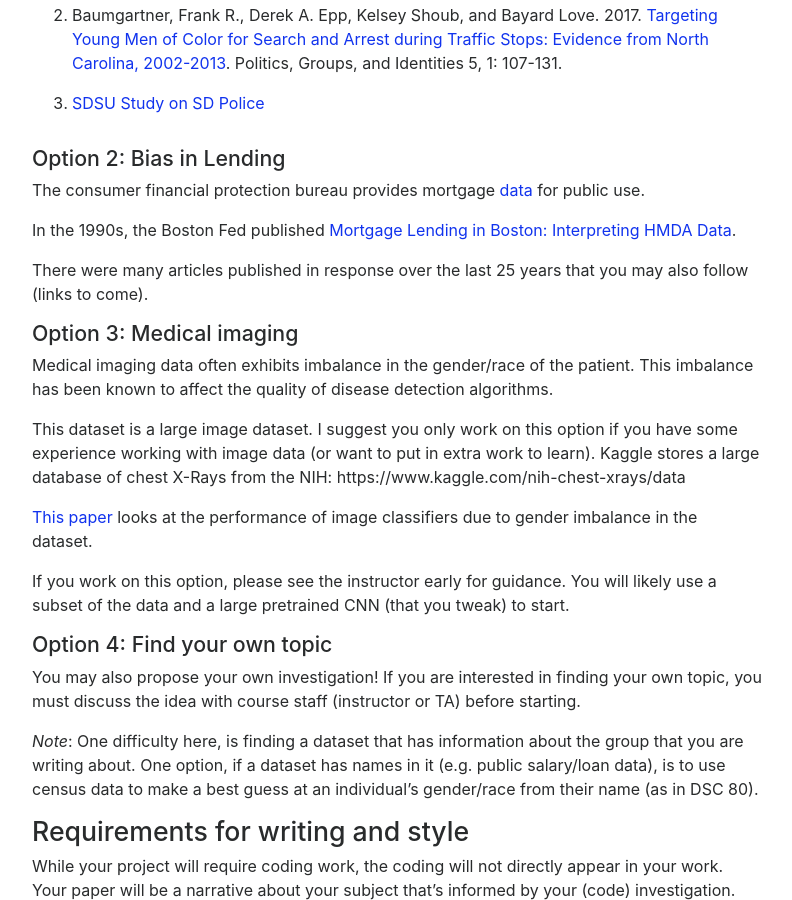
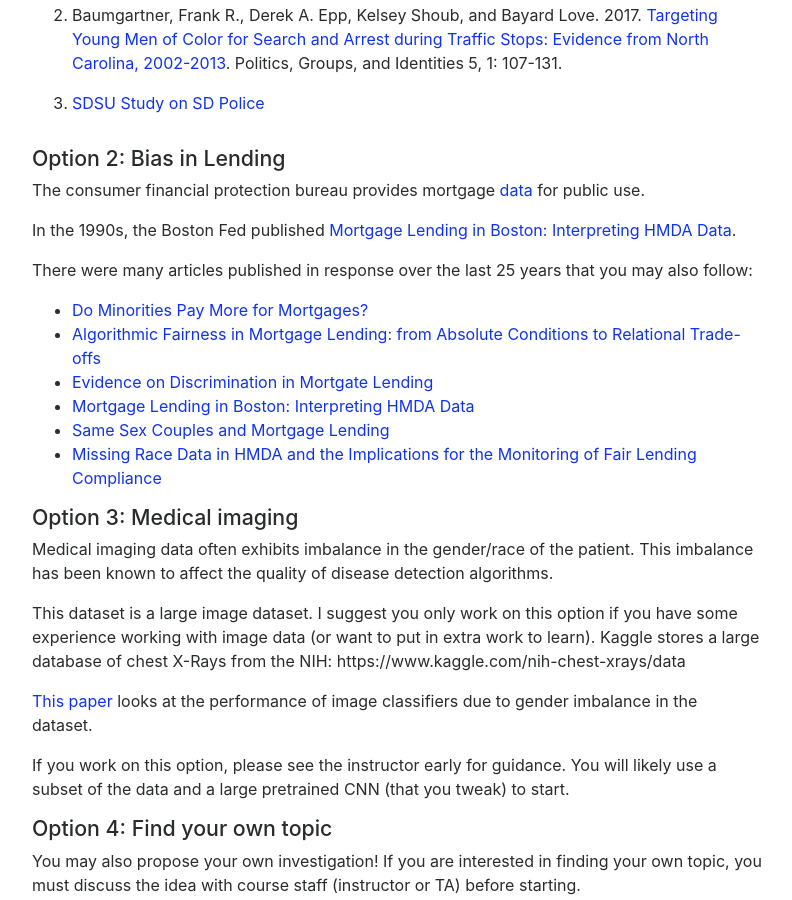
Before and after one commit to afraenkel/course-fairness-webpage, a Jekyll site: the page built from assignments/inequity-analysis.md, in a window 1280 px wide and 900 px high, scrolled down 1200 px. Shown: the whole window, without its empty margins (243-1035 px from the left). Built offline with Jekyll 4.4.1, drawn with Linux system fonts in a browser that asks for light colours; nearby versions of some CDN libraries.

Commit message:
added links for mortgage assignment

```diff
--- a/assignments/inequity-analysis.md
+++ b/assignments/inequity-analysis.md
@@ -69,8 +69,14 @@ Interpreting HMDA
 Data](https://www.bostonfed.org/publications/research-department-working-paper/1992/mortgage-lending-in-boston-interpreting-hmda-data.aspx).
 
 There were many articles published in response over the last 25 years
-that you may also follow (links to come).
+that you may also follow:
 
+* [Do Minorities Pay More for Mortgages?](https://academic.oup.com/rfs/article/34/2/763/5827007)
+* [Algorithmic Fairness in Mortgage Lending: from Absolute Conditions to Relational Trade-offs](https://link.springer.com/article/10.1007/s11023-020-09529-4)
+* [Evidence on Discrimination in Mortgate Lending](https://pubs.aeaweb.org/doi/pdfplus/10.1257/jep.12.2.41)
+* [Mortgage Lending in Boston: Interpreting HMDA Data](https://www.jstor.org/stable/2118254?seq=1)
+* [Same Sex Couples and Mortgage Lending](https://ncrc.org/same-sex-couples-and-mortgage-lending/)
+* [Missing Race Data in HMDA and the Implications for the Monitoring of Fair Lending Compliance](https://www.occ.gov/publications-and-resources/publications/economics-working-papers/pub-econ-working-paper-2001-1.pdf)
 
 ### Option 3: Medical imaging
 
```
